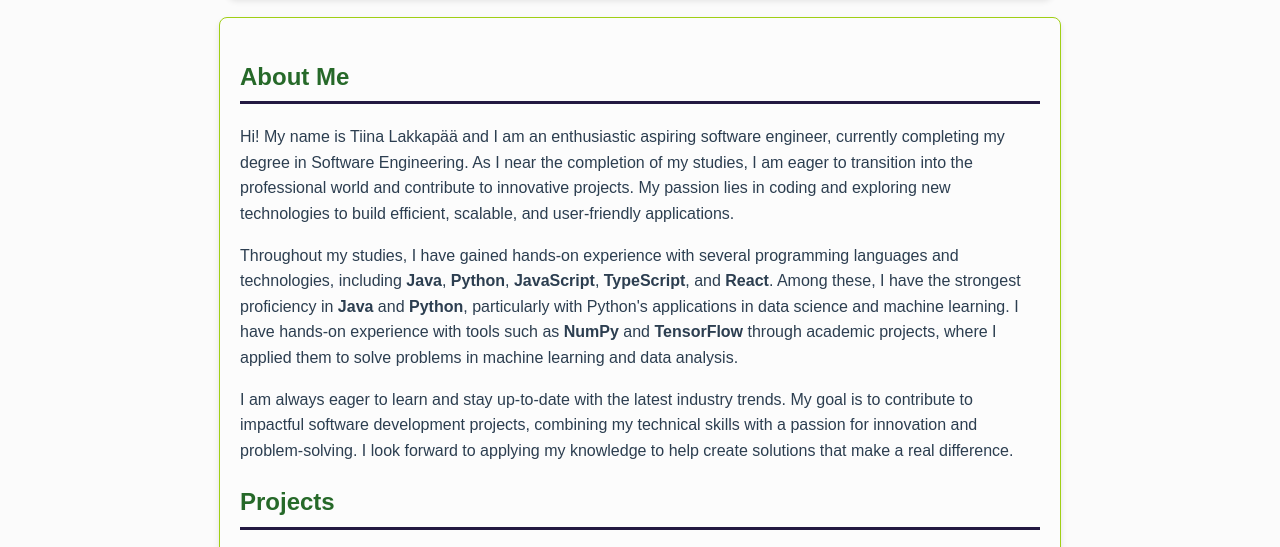
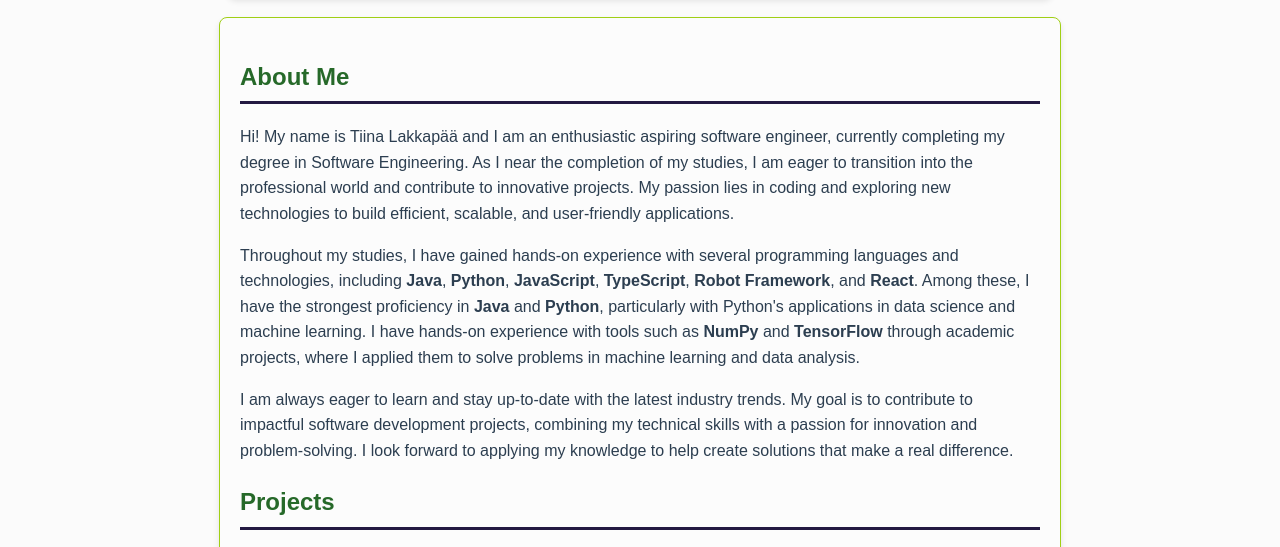
Before and after one commit to TLakkap/portfolio, a plain HTML site: page index.html in a window 1280 px wide. Shown: the part 189-736 px from the top of the page. Drawn offline with Linux system fonts and the light colour scheme.

Commit message:
Update index.html

```diff
--- a/index.html
+++ b/index.html
@@ -22,7 +22,7 @@
         </p>
         <p>
             Throughout my studies, I have gained hands-on experience with several programming languages and technologies,
-            including <strong>Java</strong>, <strong>Python</strong>, <strong>JavaScript</strong>, <strong>TypeScript</strong>, and <strong>React</strong>.
+            including <strong>Java</strong>, <strong>Python</strong>, <strong>JavaScript</strong>, <strong>TypeScript</strong>, <strong>Robot Framework</strong>, and <strong>React</strong>.
             Among these, I have the strongest proficiency in <strong>Java</strong> and <strong>Python</strong>, particularly with Python's applications in data science
             and machine learning. I have hands-on experience with tools such as <strong>NumPy</strong> and <strong>TensorFlow</strong> through academic projects,
             where I applied them to solve problems in machine learning and data analysis.
```
